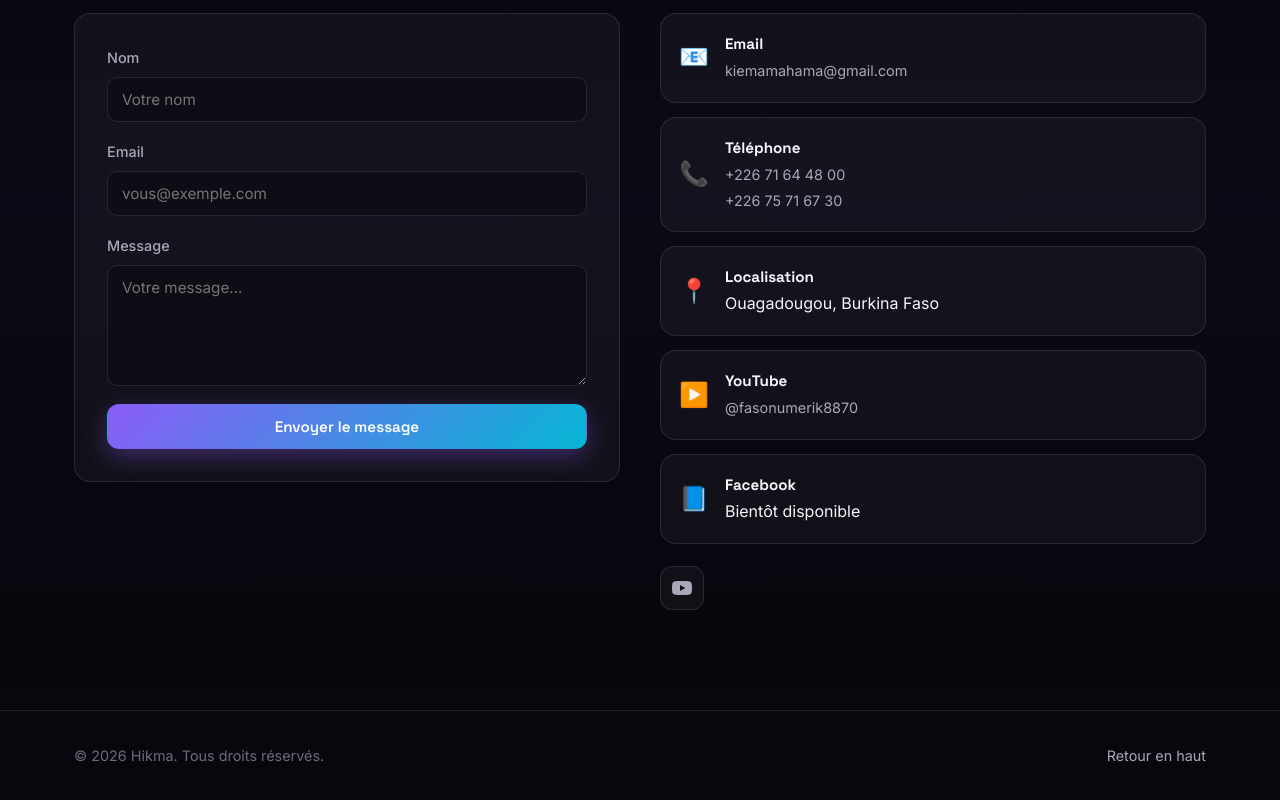
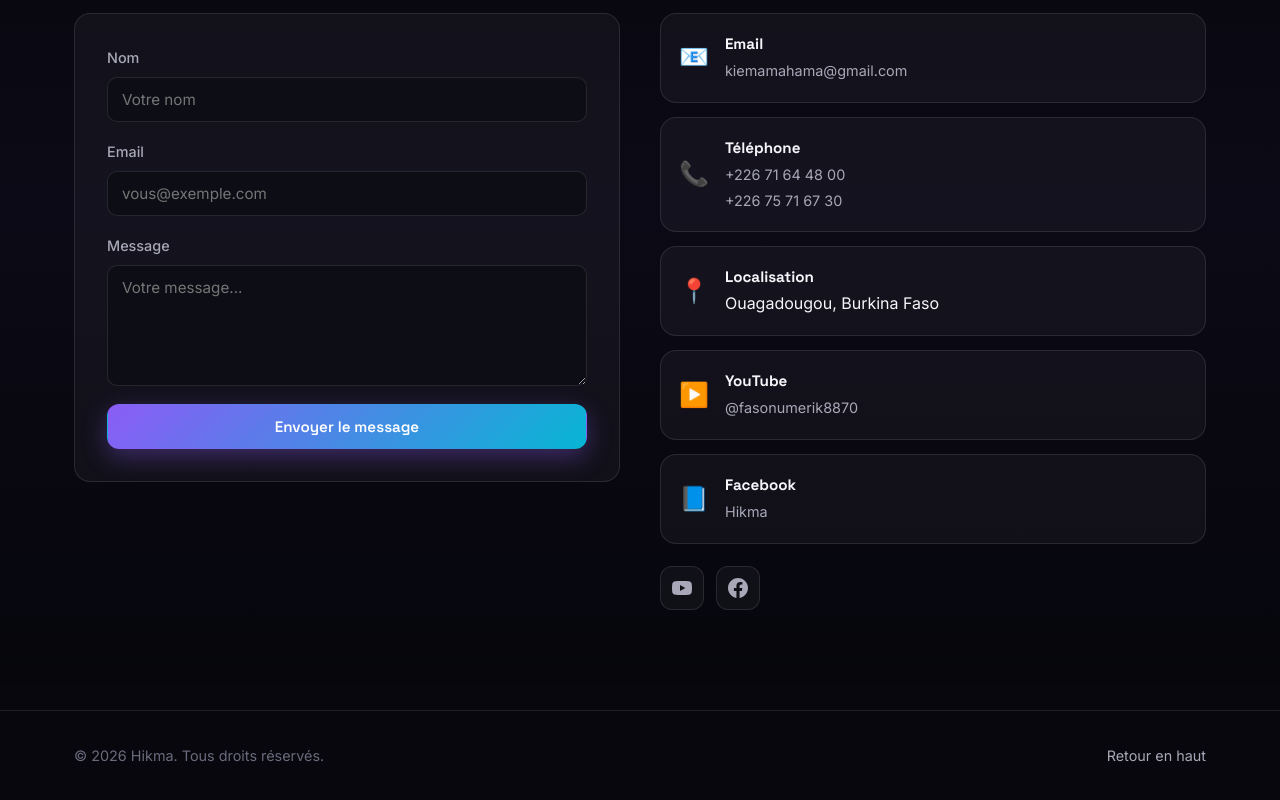
Before and after one commit to elkobilas/numerikal-site, a plain HTML site: page index.html in a window 1280 px wide. Shown: the part 3787-4587 px from the top of the page. Drawn offline with Linux system fonts and the light colour scheme.

Commit message:
Add Facebook link to contacts

```diff
--- a/index.html
+++ b/index.html
@@ -331,12 +331,15 @@
               <div class="contact-icon">📘</div>
               <div>
                 <h4>Facebook</h4>
-                <span data-i18n="contact.fbsoon">Bientôt disponible</span>
+                <a href="https://web.facebook.com/profile.php?id=61596601903916" target="_blank" rel="noopener">Hikma</a>
               </div>
             </div>
             <div class="social-row">
               <a class="social-btn" href="https://www.youtube.com/@fasonumerik8870" target="_blank" rel="noopener" aria-label="YouTube">
                 <svg viewBox="0 0 24 24" width="20" height="20" fill="currentColor"><path d="M23.5 6.2a3 3 0 0 0-2.1-2.1C19.5 3.5 12 3.5 12 3.5s-7.5 0-9.4.6A3 3 0 0 0 .5 6.2 31.7 31.7 0 0 0 0 12a31.7 31.7 0 0 0 .5 5.8 3 3 0 0 0 2.1 2.1c1.9.6 9.4.6 9.4.6s7.5 0 9.4-.6a3 3 0 0 0 2.1-2.1A31.7 31.7 0 0 0 24 12a31.7 31.7 0 0 0-.5-5.8zM9.6 15.6V8.4l6.4 3.6-6.4 3.6z"/></svg>
+              </a>
+              <a class="social-btn" href="https://web.facebook.com/profile.php?id=61596601903916" target="_blank" rel="noopener" aria-label="Facebook">
+                <svg viewBox="0 0 24 24" width="20" height="20" fill="currentColor"><path d="M24 12.073c0-6.627-5.373-12-12-12s-12 5.373-12 12c0 5.99 4.388 10.954 10.125 11.854v-8.385H7.078v-3.47h3.047V9.43c0-3.007 1.792-4.669 4.533-4.669 1.312 0 2.686.235 2.686.235v2.953H15.83c-1.491 0-1.956.925-1.956 1.874v2.25h3.328l-.532 3.47h-2.796v8.385C19.612 23.027 24 18.062 24 12.073z"/></svg>
               </a>
             </div>
           </div>
```
